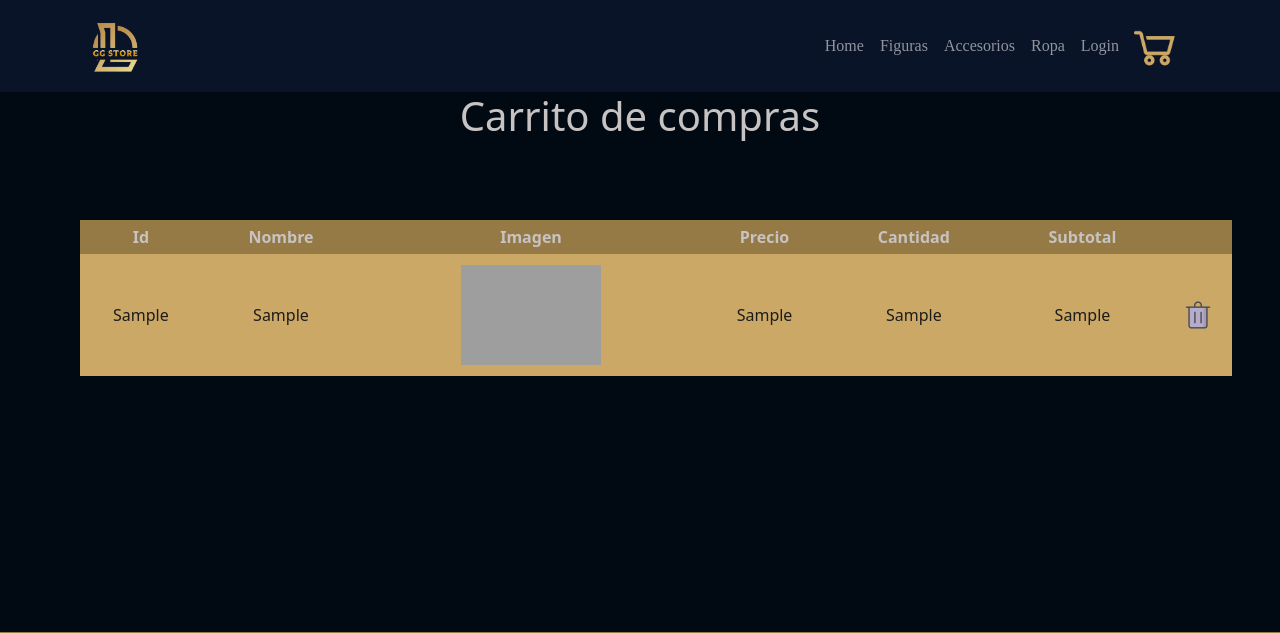
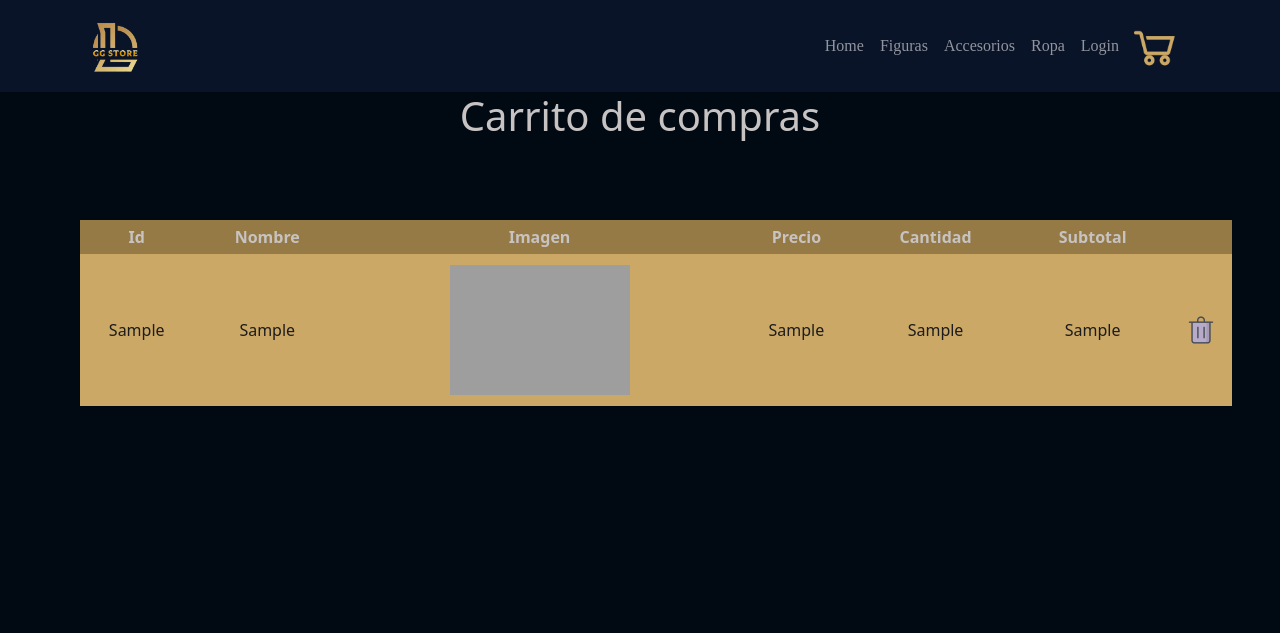
Before and after one commit to Feli-verdugo/LeagueofDraven, a Django app: template core/templates/core/carrodos.html in a window 1280 px wide. Shown: the top 633 px of the page. Run offline with Django 5.2, Linux system fonts and the light colour scheme; the template is opened without the code that fills it: most values are stand-ins (such as "Sample title", 1, 10 or a date in 2020); grey boxes are pictures that could not be loaded.

Commit message:
carro con imagenes

```diff
--- a/core/static/stylecarro.css
+++ b/core/static/stylecarro.css
@@ -190,3 +190,13 @@ table{
     display: flex;
     color: #c7c3c3;
 }
+
+
+.imagen-carrito{
+
+
+
+    padding: 10px;
+    width: 25vh;
+
+}
--- a/core/templates/core/carrodos.html
+++ b/core/templates/core/carrodos.html
@@ -123,7 +123,7 @@
                     <tr>
                         <td>{{ item.0 }}</td>
                         <td>{{ item.1 }}</td>
-                        <td><img class="imagen-carrito" src="{{ item.2 }}" alt=""></td>
+                        <td><img class="imagen-carrito" src="{% static item.2 %}" alt=""></td>
                         <td>{{ item.3 }}</td>
                         <td>{{ item.4 }}</td>
                         <td>{{ item.5 }}</td>
```
Also changed, not shown: core/static/estilo coleccion.css (line endings or trailing spaces).
